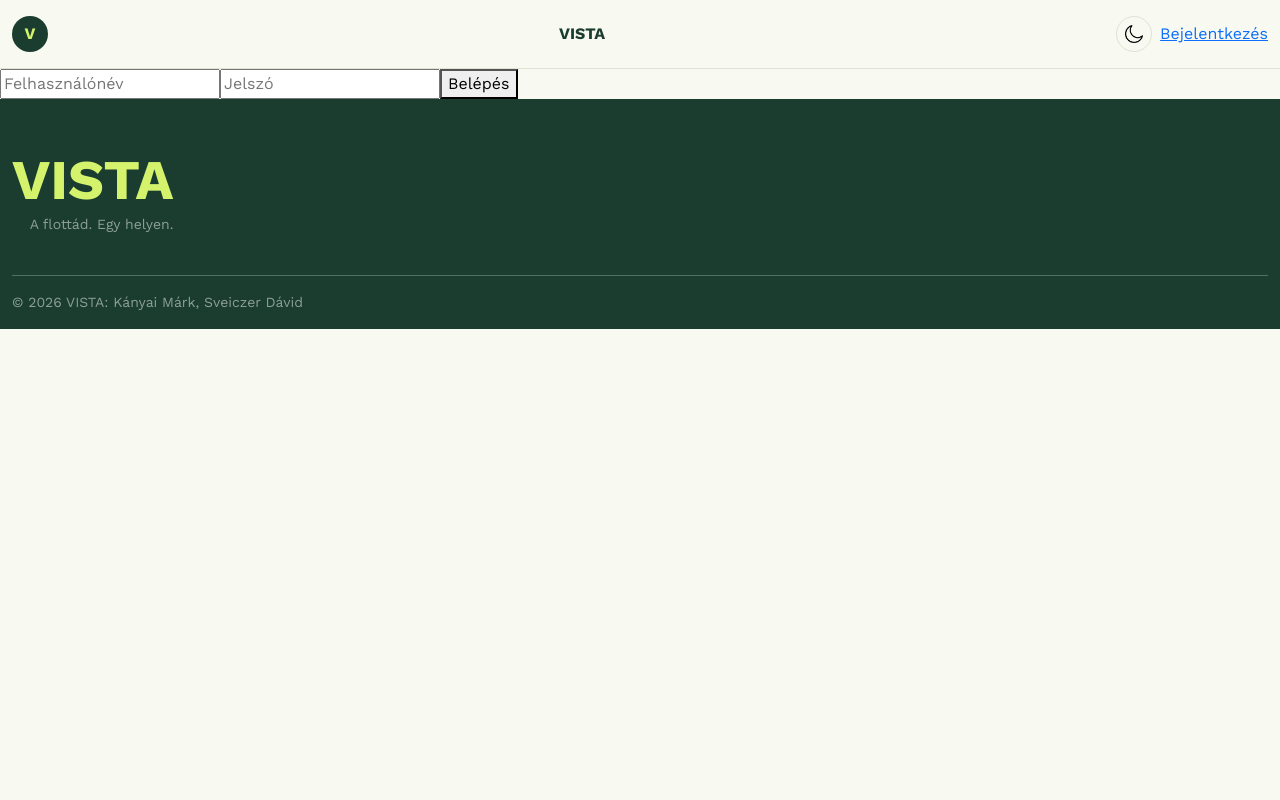
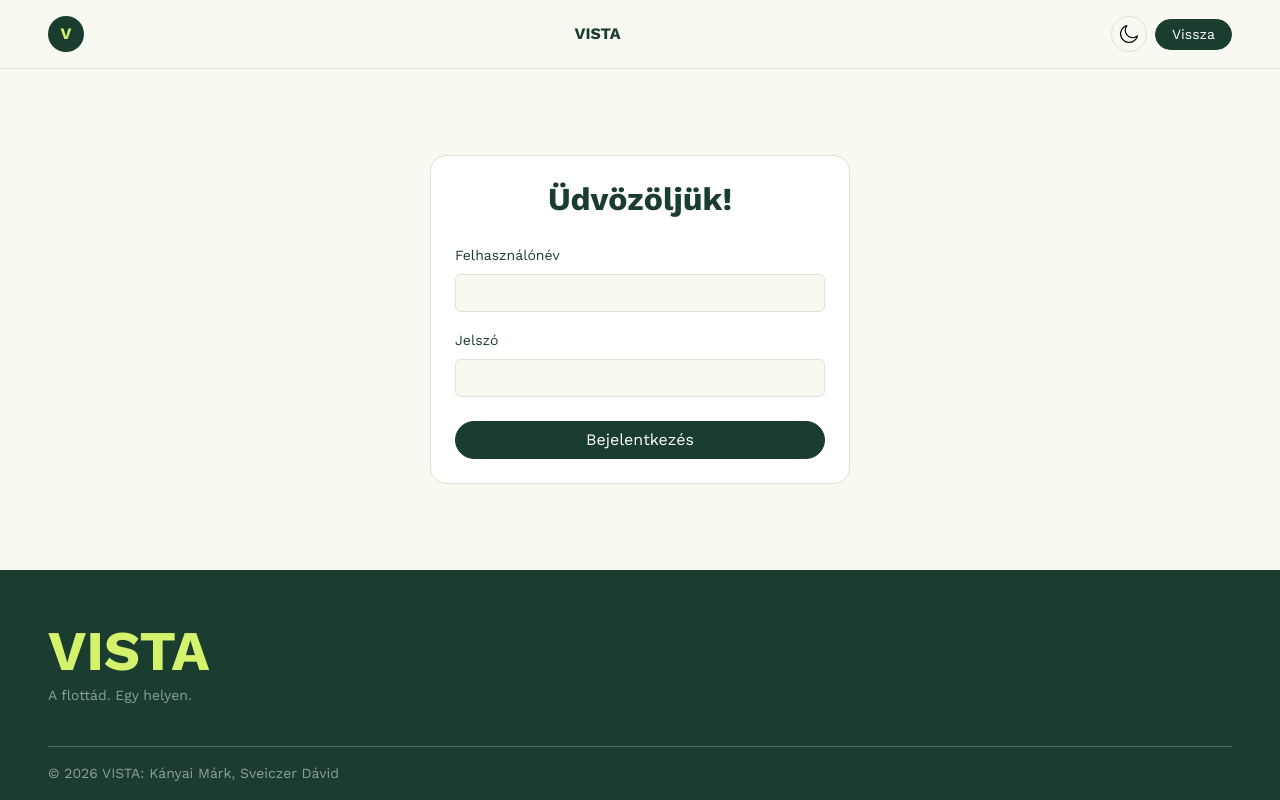
Before and after one commit to Davidafelhasznalo/vista, a React (Vite) app in the folder frontend/vista/: page /login in a window 1280 px wide. Built offline with nearby package versions, Linux system fonts and the light colour scheme.

Commit message:
login frontend elkeszult + landing page also gorgetosav eltuntetve

```diff
--- a/frontend/vista/src/App.jsx
+++ b/frontend/vista/src/App.jsx
@@ -15,12 +15,16 @@ function App() {
   return (
     <div>
       <AuthProvider>
+        <div className="d-flex flex-column min-vh-100">
           <Header />
+          <div className="flex-grow-1 d-flex flex-column">
             <Routes>
               <Route path="/" element={<Home />} />
               <Route path='login' element={<Login />} />
             </Routes>
+          </div>
           <Footer />
+        </div>
       </AuthProvider>
     </div>
   )
--- a/frontend/vista/src/components/LandingPage/Bemutatkozas.jsx
+++ b/frontend/vista/src/components/LandingPage/Bemutatkozas.jsx
@@ -1,6 +1,6 @@
 const Bemutatkozas = () => {
     return (
-        <section className="container-fluid">
+        <section className="container-fluid px-4 px-lg-5">
             <div className="border-top py-5">
                 <div className="row g-4">
 
--- a/frontend/vista/src/components/LandingPage/Csapat.jsx
+++ b/frontend/vista/src/components/LandingPage/Csapat.jsx
@@ -6,7 +6,7 @@ const fejlesztok = [
 const Csapat = () => {
     return (
         <section className="bg-body-tertiary py-5">
-            <div className="container-fluid">
+            <div className="container-fluid px-4 px-lg-5">
                 <div className="row g-5">
 
                     <div className="col-md-6">
--- a/frontend/vista/src/components/LandingPage/Footer.jsx
+++ b/frontend/vista/src/components/LandingPage/Footer.jsx
@@ -1,9 +1,9 @@
 const Footer = () => {
     return (
         <footer className="bg-dark text-white pt-5 pb-3">
-            <div className="container-fluid">
+            <div className="container-fluid px-4 px-lg-5">
                 <div className="d-flex flex-column flex-md-row justify-content-between align-items-md-end gap-4 pb-4">
-                    <div className="text-md-end">
+                    <div>
                         <div className="display-4 fw-bolder text-lime">VISTA</div>
                         <p className="small text-white-50">A flottád. Egy helyen.</p>
                     </div>
--- a/frontend/vista/src/components/LandingPage/Funkciok.jsx
+++ b/frontend/vista/src/components/LandingPage/Funkciok.jsx
@@ -10,7 +10,7 @@ const funkciok = [
 
 const Funkciok = () => {
     return (
-        <section className="container-fluid py-5">
+        <section className="container-fluid px-4 px-lg-5 py-5">
             <p className="label">03 / Funkciók</p>
             <h2 className="fw-bold">Minden, ami mozgásban tart.</h2>
             <p className="small text-body-secondary mt-2 mb-4">A mindennapi feladatoktól a nagyobb döntésekig.</p>
--- a/frontend/vista/src/components/LandingPage/Header.jsx
+++ b/frontend/vista/src/components/LandingPage/Header.jsx
@@ -1,6 +1,6 @@
 import { useEffect, useState } from 'react'
 import { useAuth } from '../../context/LoginContext'
-import { NavLink } from 'react-router-dom'
+import { NavLink, useLocation } from 'react-router-dom'
 import classes from './Header.module.css'
 import holdIkon from './images/moon.png'
 import napIkon from './images/sun.png'
@@ -13,11 +13,18 @@ const Header = () => {
         document.documentElement.setAttribute('data-bs-theme', sotet ? 'dark' : 'light')
     }, [sotet])
 
-    const {isLogged, logout} = useAuth()
+    const { isLogged, logout } = useAuth()
+
+    const { pathname } = useLocation()
+
+    const handleLogout = () => {
+        logout()
+        alert('Sikeres kijelentkezés')
+    }
 
     return (
         <header className="border-bottom py-3">
-            <div className="container-fluid d-flex justify-content-between align-items-center">
+            <div className="container-fluid px-4 px-lg-5 d-flex justify-content-between align-items-center">
                 <div className={`rounded-circle d-flex align-items-center justify-content-center fw-bold ${classes.logo}`}>
                     V
                 </div>
@@ -33,7 +40,19 @@ const Header = () => {
                         <img src={sotet ? napIkon : holdIkon} alt="" />
                     </button>
 
-                    {!isLogged ? <NavLink to='login'>Bejelentkezés</NavLink> : <a onClick={logout} className={classes.isActive}>Kijelentkezés</a>}
+                    {isLogged ? (
+                        <button onClick={handleLogout} className={`btn btn-sm rounded-pill px-3 ${classes.gomb}`}>
+                            Kijelentkezés
+                        </button>
+                    ) : pathname === '/login' ? (
+                        <NavLink to="/" className={`btn btn-sm rounded-pill px-3 ${classes.gomb}`}>
+                            Vissza
+                        </NavLink>
+                    ) : (
+                        <NavLink to="/login" className={`btn btn-sm rounded-pill px-3 ${classes.gomb}`}>
+                            Bejelentkezés
+                        </NavLink>
+                    )}
                 </div>
             </div>
         </header>
--- a/frontend/vista/src/components/LandingPage/Hero.jsx
+++ b/frontend/vista/src/components/LandingPage/Hero.jsx
@@ -2,7 +2,7 @@ import classes from './Hero.module.css'
 
 const Hero = () => {
     return (
-        <section className="container-fluid py-5">
+        <section className="container-fluid px-4 px-lg-5 py-5">
             <div className="row align-items-center g-5">
                 <div className="col-md-6">
                     <h1 className="display-5 fw-bold lh-1 mb-3">
--- a/frontend/vista/src/components/LandingPage/MiertVista.jsx
+++ b/frontend/vista/src/components/LandingPage/MiertVista.jsx
@@ -19,7 +19,7 @@ const kartyak = [
 const MiertVista = () => {
     return (
         <section className="bg-dark text-white py-5">
-            <div className="container-fluid">
+            <div className="container-fluid px-4 px-lg-5">
                 <p className="label text-lime">02 / Miért VISTA?</p>
                 <h2 className="fw-bold mb-4">A kezedben az irányítás.</h2>
                 <div className="row g-3">
--- a/frontend/vista/src/components/Login/Login.jsx
+++ b/frontend/vista/src/components/Login/Login.jsx
@@ -1,38 +1,51 @@
-import { useRef } from "react"
+import { useRef, useState } from "react"
 import { useAuth } from "../../context/LoginContext.jsx"
-import { useNavigate } from 'react-router-dom'
+import { Navigate } from 'react-router-dom'
+import classes from './Login.module.css'
 
 
 const Login = () => {
     const username = useRef()
-    const { login } = useAuth()
-    const navigate = useNavigate()
+    const password = useRef()
+    const { isLogged, login } = useAuth()
+    const [hiba, setHiba] = useState('')
 
     const handleSubmit = (e) => {
         e.preventDefault()
-        if (username.current.value !== "") {
-            login()
-            navigate('/form')
-        }
-        else {
-            alert('Hibás felhasználónév')
+        const sikeres = login(username.current.value, password.current.value)
+
+        if (!sikeres) {
+            setHiba('Hibás felhasználónév vagy jelszó')
         }
     }
 
+    if (isLogged) {
+        return <Navigate to="/" replace /> // még csak a landingra visz, ÁTIRNI!!!!!!
+    }
+
     return (
-        <div>
-            <form onSubmit={handleSubmit}>
-                <input
-                    type="text"
-                    placeholder="Felhasználónév"
-                    ref={username}
-                />
-                <input
-                    type="password"
-                    placeholder="Jelszó"
-                />
-                <button type="submit">Belépés</button>
-            </form>
+         <div className="container flex-grow-1 d-flex align-items-center justify-content-center py-5">
+            <div className={`w-100 ${classes.doboz}`}>
+                <form onSubmit={handleSubmit} className="bg-body-secondary border rounded-4 p-4">
+                    <h2 className="fw-bold text-center mb-4">Üdvözöljük!</h2>
+
+                    {hiba && <div className="alert alert-danger py-2 small">{hiba}</div>}
+
+                    <div className="mb-3">
+                        <label htmlFor="username" className="form-label small">Felhasználónév</label>
+                        <input id="username" type="text" className="form-control" ref={username} />
+                    </div>
+
+                    <div className="mb-4">
+                        <label htmlFor="password" className="form-label small">Jelszó</label>
+                        <input id="password" type="password" className="form-control" ref={password} />
+                    </div>
+
+                    <button type="submit" className={`btn w-100 rounded-pill ${classes.gomb}`}>
+                        Bejelentkezés
+                    </button>
+                </form>
+            </div>
         </div>
     )
 }
--- /dev/null
+++ b/frontend/vista/src/components/Login/Login.module.css
@@ -0,0 +1,22 @@
+.doboz {
+    max-width: 420px;
+}
+
+.gomb {
+    --bs-btn-color: var(--akcent-szoveg);
+    --bs-btn-bg: var(--akcent);
+    --bs-btn-border-color: var(--akcent);
+    --bs-btn-hover-color: var(--akcent-szoveg);
+    --bs-btn-hover-bg: var(--akcent);
+    --bs-btn-hover-border-color: var(--akcent);
+    --bs-btn-active-color: var(--akcent-szoveg);
+    --bs-btn-active-bg: var(--akcent);
+    --bs-btn-active-border-color: var(--akcent);
+    --bs-btn-disabled-color: var(--akcent-szoveg);
+    --bs-btn-disabled-bg: var(--akcent);
+    --bs-btn-disabled-border-color: var(--akcent);
+}
+
+.gomb:hover {
+    opacity: 0.85;
+}
--- a/frontend/vista/src/context/LoginContext.jsx
+++ b/frontend/vista/src/context/LoginContext.jsx
@@ -5,7 +5,13 @@ const AuthContext = createContext()
 export function AuthProvider({children}){
     const [isLogged, setIsLogged] = useState(false)
 
-    const login = () => setIsLogged(true);
+    const login = (username, password) => {
+        if (username === 'admin' && password === '123456') {
+            setIsLogged(true);
+            return true;
+        }
+        return false;
+    };
 
     const logout = () =>setIsLogged(false);
 
```
Lines whose indentation alone changed are shown as unchanged.
